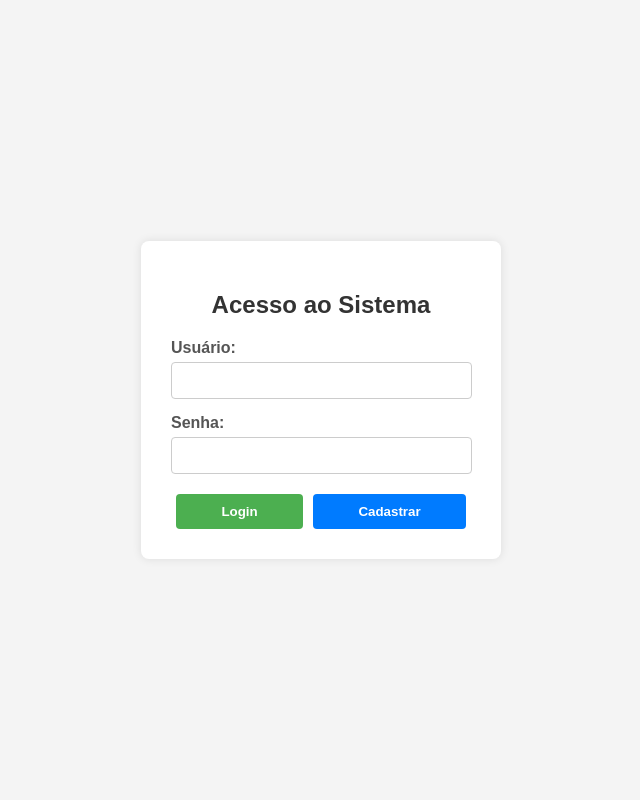
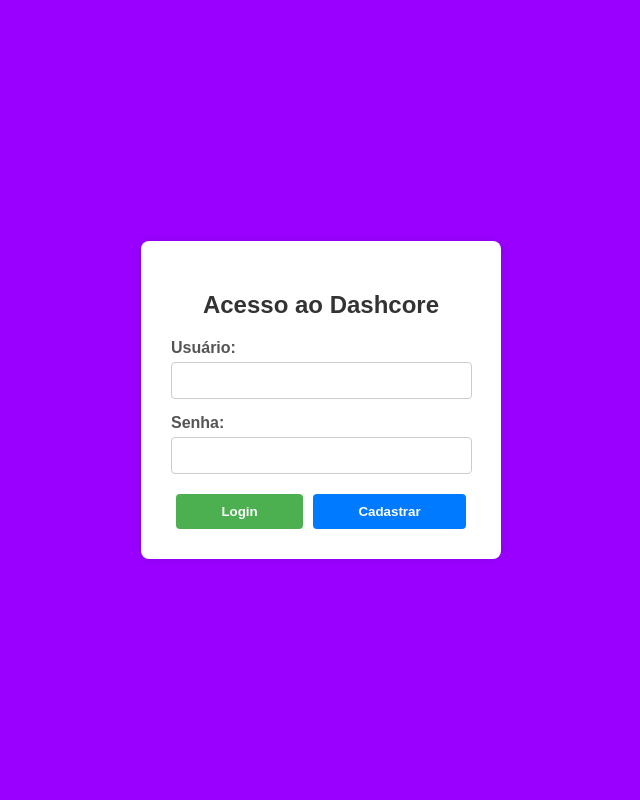
Before and after one commit to sa-desi-2025-2/vitoria_wanderson, a PHP site: page /vitoria_wanderson/public/pagina_login.php in a window 1280 px wide. Shown: the whole page, without its empty margins (319-959 px from the left). Run offline with PHP 8.4, Linux system fonts and the light colour scheme.

```diff
--- a/app/gateway.php
+++ b/app/gateway.php
@@ -92,7 +92,7 @@ use App\Planilhas;
                   $usuario->setSenha($_POST['senha'] ?? '');
                   echo "senha";
                   $usuario->criarUsuario();
-                  header('Location: ../public/cadastro.php');
+                  header('Location: ../public/pagina_cadastro.php');
                   exit;
                }
                break;
--- a/public/pagina_login.php
+++ b/public/pagina_login.php
@@ -1,3 +1,7 @@
+<?php
+    require_once __DIR__ . '/../app/config.php';
+?>
+
 <!DOCTYPE html>
 <html lang="pt-BR">
 <head>
@@ -8,7 +12,7 @@
 
         body {
             font-family: Arial, sans-serif;
-            background-color: #f4f4f4;
+            background-color: #9900FF;
             display: flex;
             justify-content: center;
             align-items: center;
@@ -87,7 +91,7 @@
 <body>
 
 <div class="login-container">
-    <h2>Acesso ao Sistema</h2>
+    <h2>Acesso ao Dashcore</h2>
     <form action="#" method="POST">
         <div class="input-group">
             <label for="username">Usuário:</label>
--- a/public/processar_cadastro.php
+++ b/public/processar_cadastro.php
@@ -1,4 +1,8 @@
-<!DOCTYPE html>
+<?php
+    require_once __DIR__ . '/../app/config.php';
+?>
+
+ <!DOCTYPE html>
 <html lang="pt-BR">
 <head>
     <meta charset="UTF-8">
```
Also changed, not shown: public/pagina_cadastro.php (+10 -1 lines).
